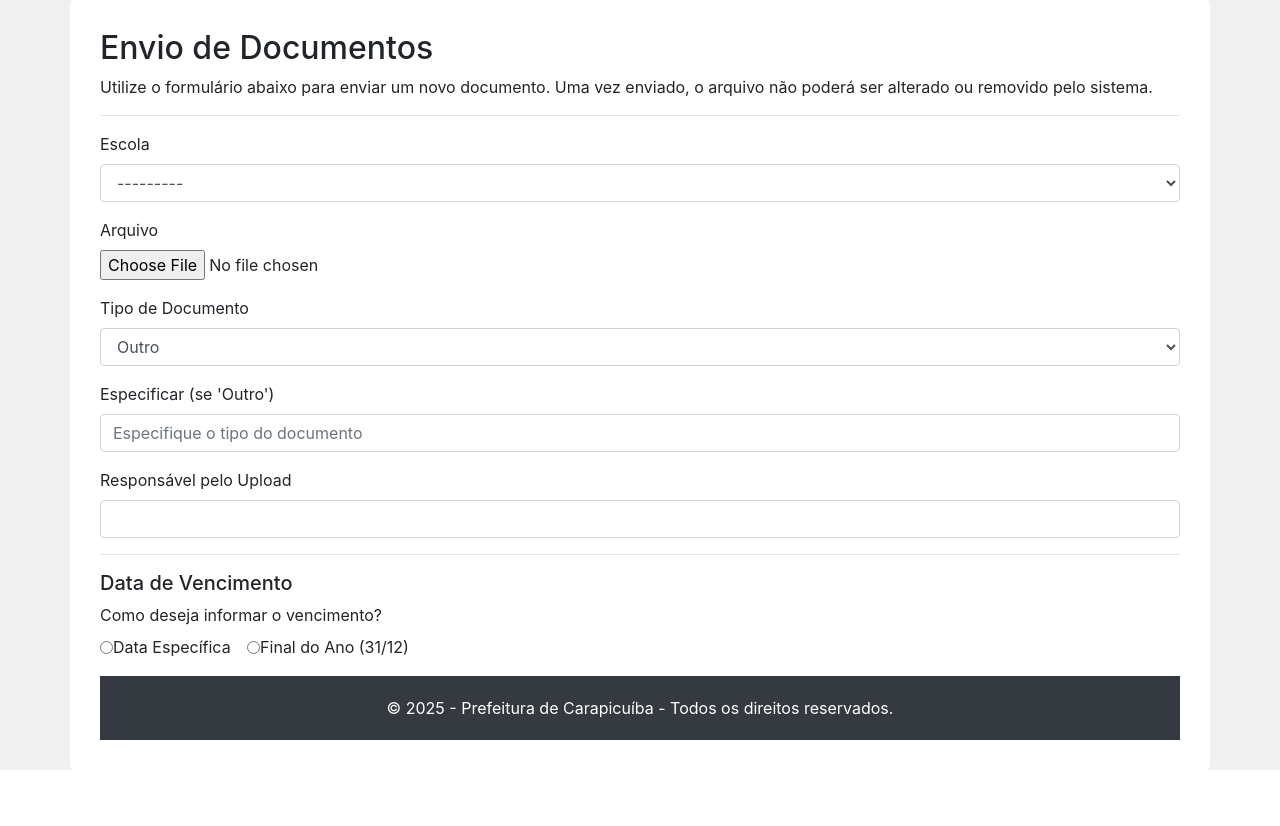
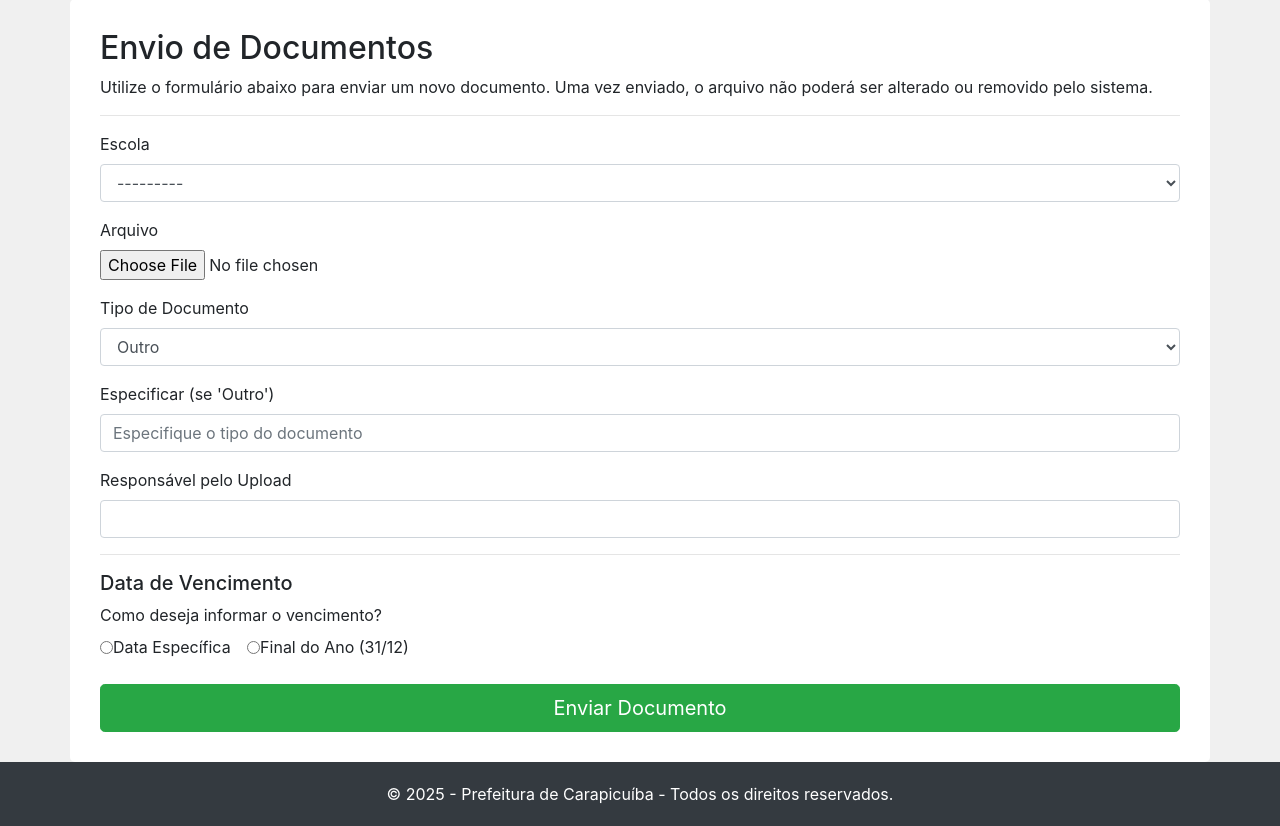
Before and after one commit to YesAlcazar/lpfatec, a Django app: page /upload/ in a window 1280 px wide. Shown: the part 170-996 px from the top of the page. Before the commit the page ends 940 px from the top, so only its background shows below. Run offline with Django 5.2, Linux system fonts and the light colour scheme; data comes from the database, SQL or seed files in the repository; some libraries are stand-ins or nearby versions.

Commit message:
Requerimentos do Arquivo

```diff
--- a/demo/DocumentRest/templates/upload.html
+++ b/demo/DocumentRest/templates/upload.html
@@ -60,8 +60,9 @@
         {% for error in form.vencimento_ano.errors %}
           <div class="invalid-feedback d-block">{{ error }}</div>
         {% endfor %}
+    </div>
 
-    <button type="submit" class="btn btn-primary mt-3">Enviar Documento</button>
+    <button type="submit" class="btn btn-success btn-lg btn-block mt-4">Enviar Documento</button>
   </form>
 
 {% endblock %}
--- /dev/null
+++ b/demo/requirements.txt
@@ -0,0 +1,2 @@
+Django
+python-dateutil
```
